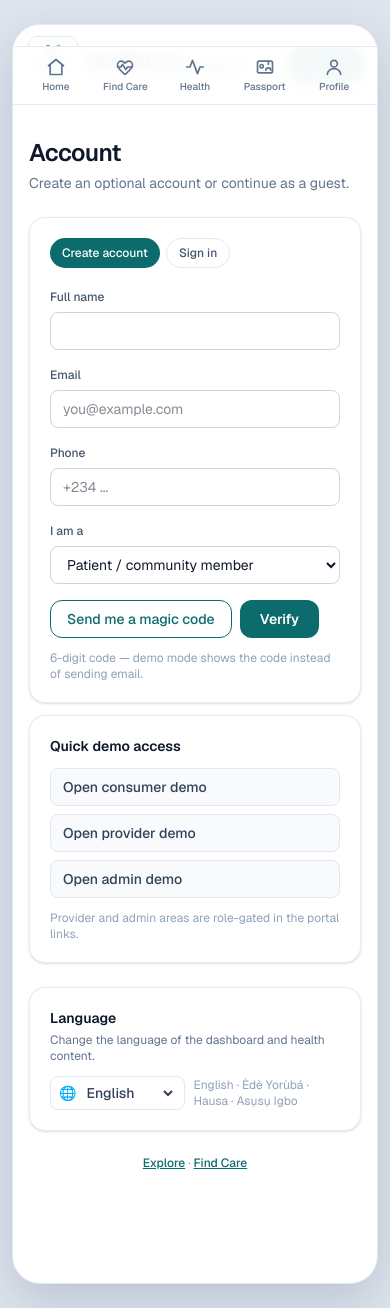
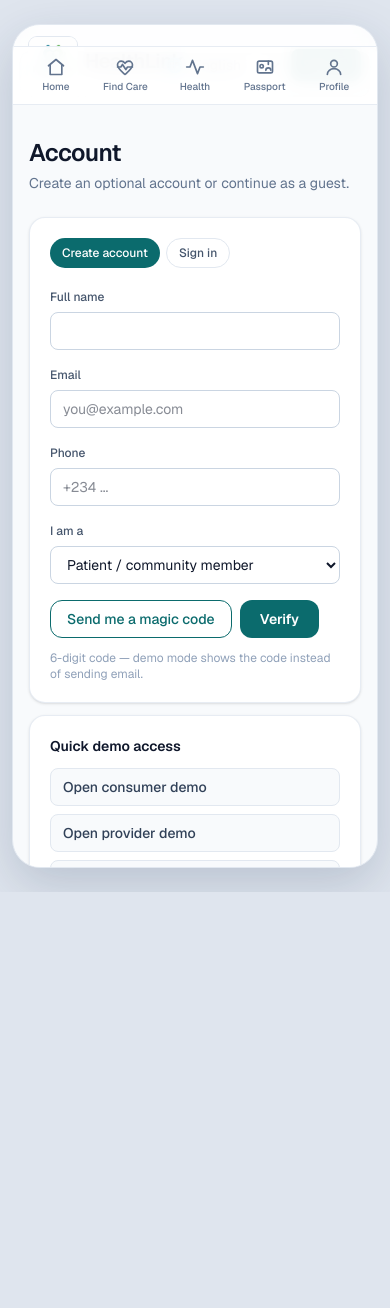
Before and after one commit to temmyadekunle/CareNBuddi, a Next.js app: page /account in a window 390 px wide. After the commit the page ends 892 px from the top, so only its background shows below. Built offline with nearby package versions, Linux system fonts and the light colour scheme.

Commit message:
fix: true phone-app shell — scrollable content area, absolute tab bar

```diff
--- a/app/(app)/layout.tsx
+++ b/app/(app)/layout.tsx
@@ -3,12 +3,12 @@ import { AppGuard } from "@/components/app-guard";
 
 export default function AppLayout({ children }: { children: React.ReactNode }) {
   return (
-    <div id="app-shell" className="flex min-h-[720px] w-full max-w-[420px] flex-col overflow-hidden rounded-[28px] border border-slate-200 bg-white shadow-[0_18px_50px_rgba(23,43,77,0.18)]">
+    <div id="app-shell" className="relative flex h-[100dvh] w-full max-w-[420px] flex-col overflow-hidden rounded-[28px] border border-slate-200 bg-slate-50 shadow-[0_18px_50px_rgba(23,43,77,0.18)] md:h-[720px]">
       <Nav />
-      <div className="flex-1">
+      <div className="min-h-0 flex-1 overflow-y-auto">
         <AppGuard>{children}</AppGuard>
+        <div className="h-20" />
       </div>
-      <div className="h-20 md:hidden" />
     </div>
   );
 }
--- a/components/nav.tsx
+++ b/components/nav.tsx
@@ -89,7 +89,7 @@ export function Nav() {
           )}
         </div>
       </div>
-      <nav className="fixed bottom-0 left-1/2 z-20 w-full max-w-[420px] -translate-x-1/2 border-t border-slate-200/80 bg-white/95 backdrop-blur md:bottom-6 md:rounded-b-[28px]" aria-label="Mobile">
+      <nav className="absolute inset-x-0 bottom-0 z-20 border-t border-slate-200/80 bg-white/95 backdrop-blur" aria-label="Mobile">
         <div className="mx-auto flex max-w-lg items-stretch justify-around px-2 py-1.5">
           {[
             { href: "/app", icon: <HomeIcon />, label: t("n_home") },
```
